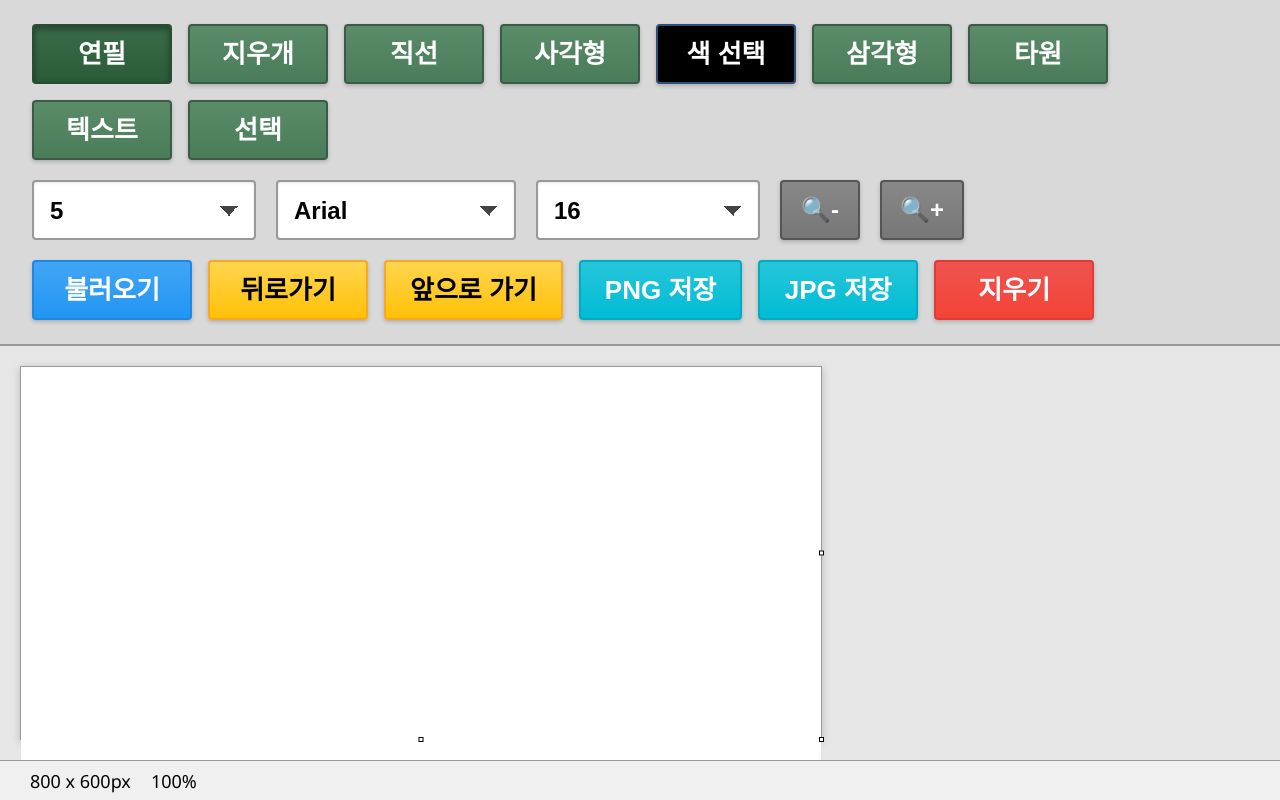
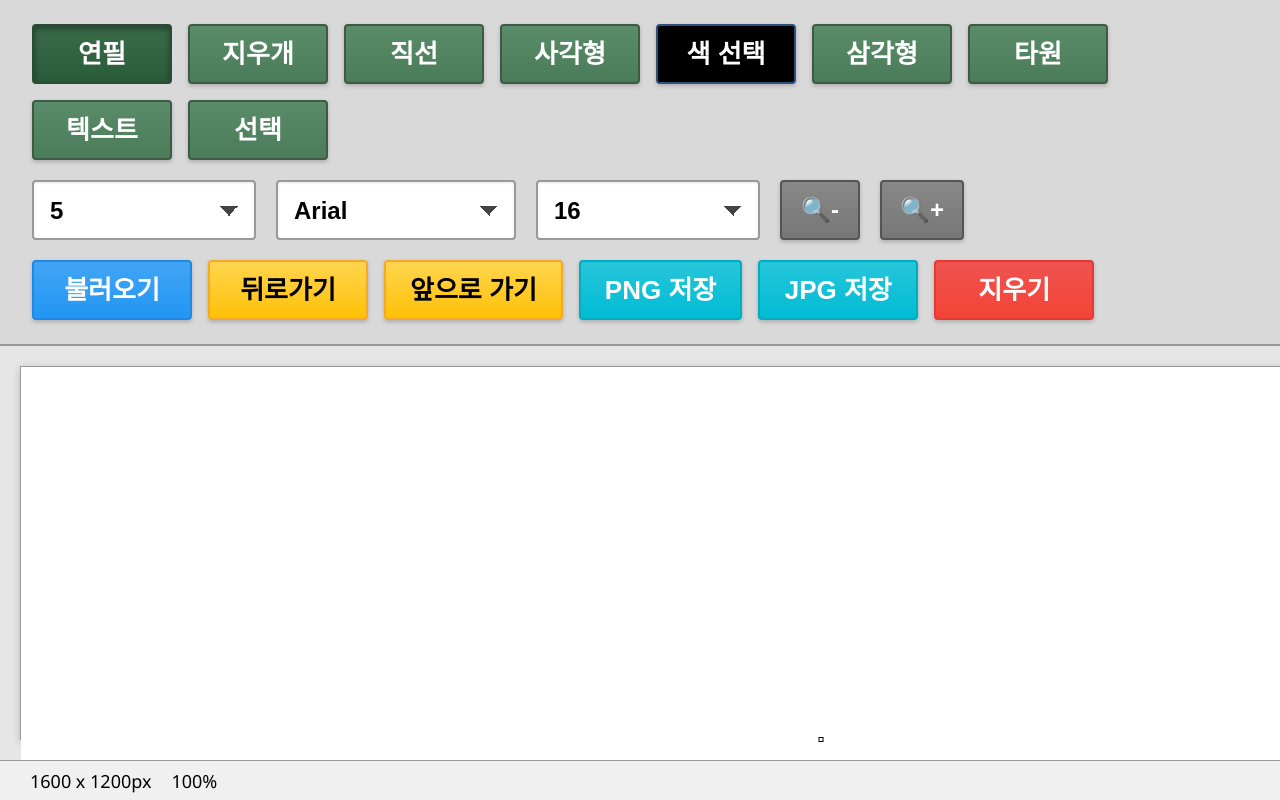
Before and after one commit to kkmin1/web-paint, a website built with Vite: page index.html in a window 1280 px wide. Built offline with nearby package versions, Linux system fonts and the light colour scheme.

Commit message:
Add files via upload

```diff
--- a/index.html
+++ b/index.html
@@ -87,7 +87,7 @@
 
     <main class="workspace">
       <div class="canvas-wrapper">
-        <canvas id="canvas" width="800" height="600"></canvas>
+        <canvas id="canvas" width="1600" height="1200"></canvas>
         <div class="resize-handle right" id="resizeRight"></div>
         <div class="resize-handle bottom" id="resizeBottom"></div>
         <div class="resize-handle corner" id="resizeCorner"></div>
@@ -96,7 +96,7 @@
 
     <footer class="status-bar">
       <div class="status-item" id="cursorPos"></div>
-      <div class="status-item" id="canvasSize">800 x 600px</div>
+      <div class="status-item" id="canvasSize">1600 x 1200px</div>
       <div class="status-item" id="zoomLevel">100%</div>
     </footer>
   </div>
```
